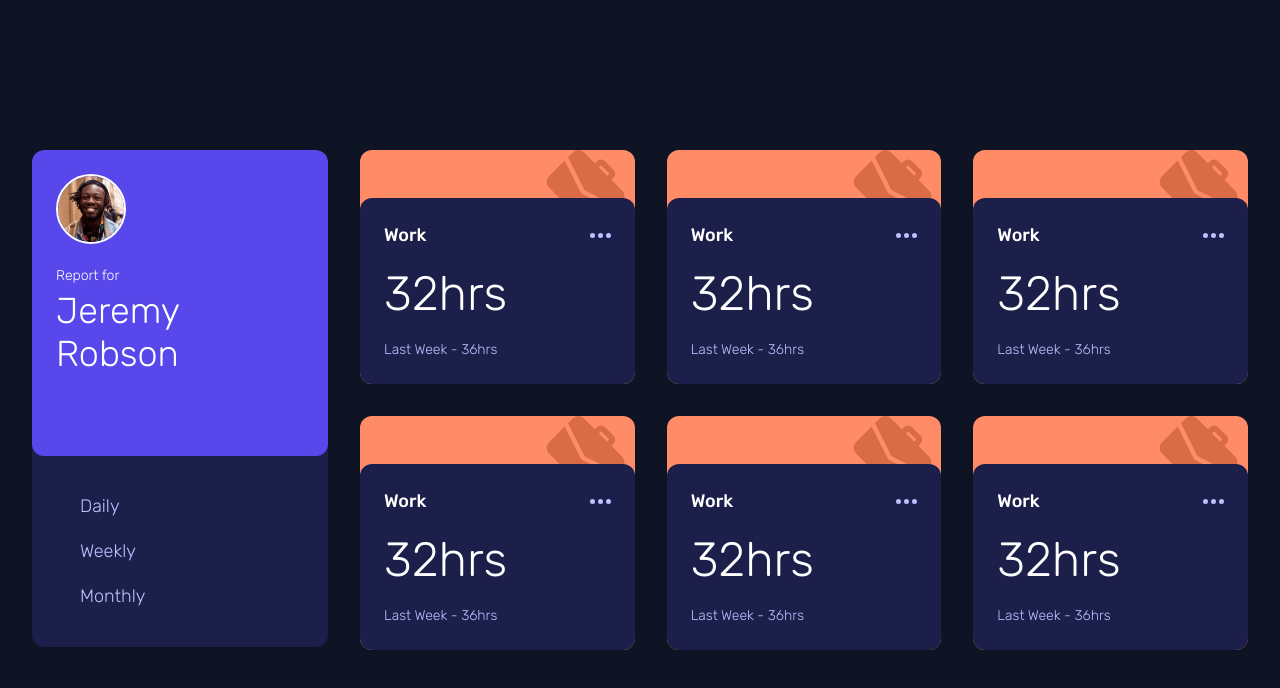
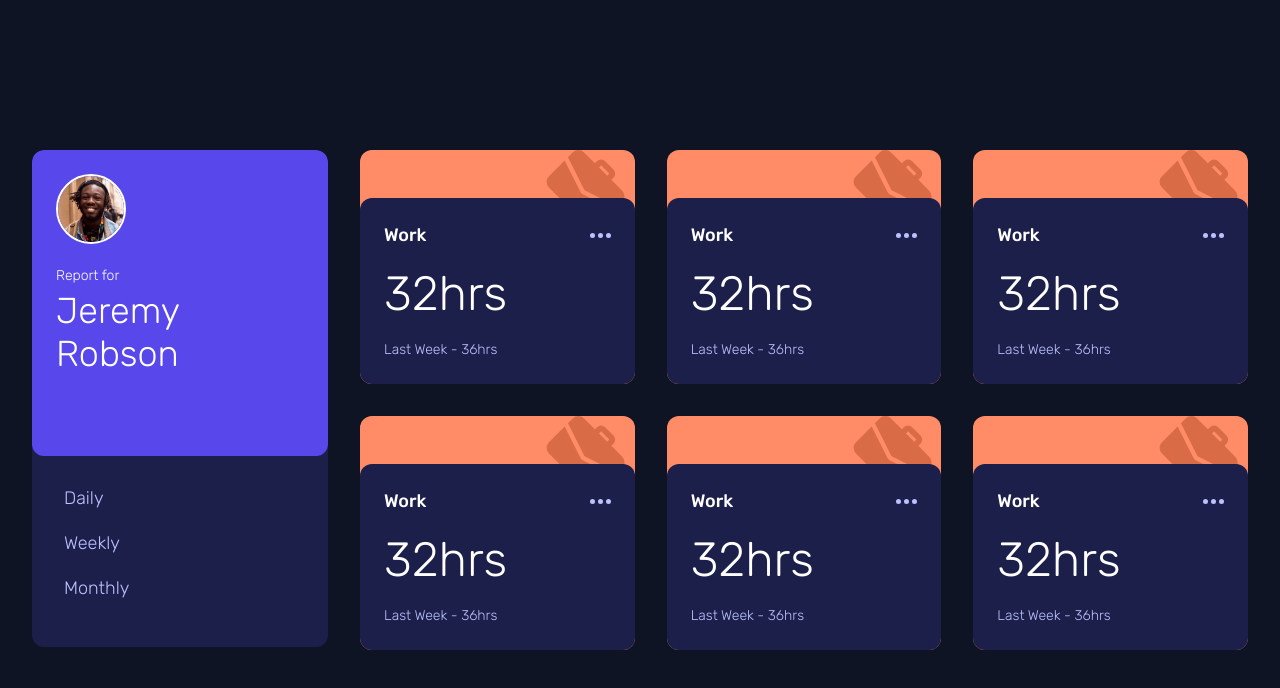
Before and after one commit to adejolx/time-tracking-dashboard, a React (Vite) app: page / in a window 1280 px wide. Shown: the top 688 px of the page. Built offline with nearby package versions, Linux system fonts and the light colour scheme.

Commit message:
style: add minor style fixes to profile card list child

```diff
--- a/src/App.tsx
+++ b/src/App.tsx
@@ -22,7 +22,7 @@ function App() {
         setTimeframe("monthly");
         break;
       default:
-        setTimeframe("daily");
+        throw new Error("Invalid timeframe");
     }
   };
 
--- a/src/components/ProfileCard.css
+++ b/src/components/ProfileCard.css
@@ -3,6 +3,8 @@
 }
 
 .container--profile {
+  --p-inline: 1.5rem;
+  --p-block: 1.5rem;
   background-color: var(--blue-500);
   overflow: hidden;
   min-width: 16rem;
@@ -14,8 +16,8 @@
   flex-direction: column;
   gap: var(--gap);
   background-color: var(--blue-400);
-  padding-inline: 1.5rem;
-  padding-block: 1.5rem;
+  padding-inline: var(--p-inline);
+  padding-block: var(--p-block);
   padding-block-end: 5rem;
 }
 
@@ -38,8 +40,10 @@
   width: min-content;
 }
 
-.container--profile > ul {
-  padding-block: 1rem;
+.container--profile ul {
+  padding-block: var(--p-block);
+  padding-block-start: 0.5rem;
+  padding-inline: var(--p-inline);
 }
 
 .container--profile input[type="button"] {
```
